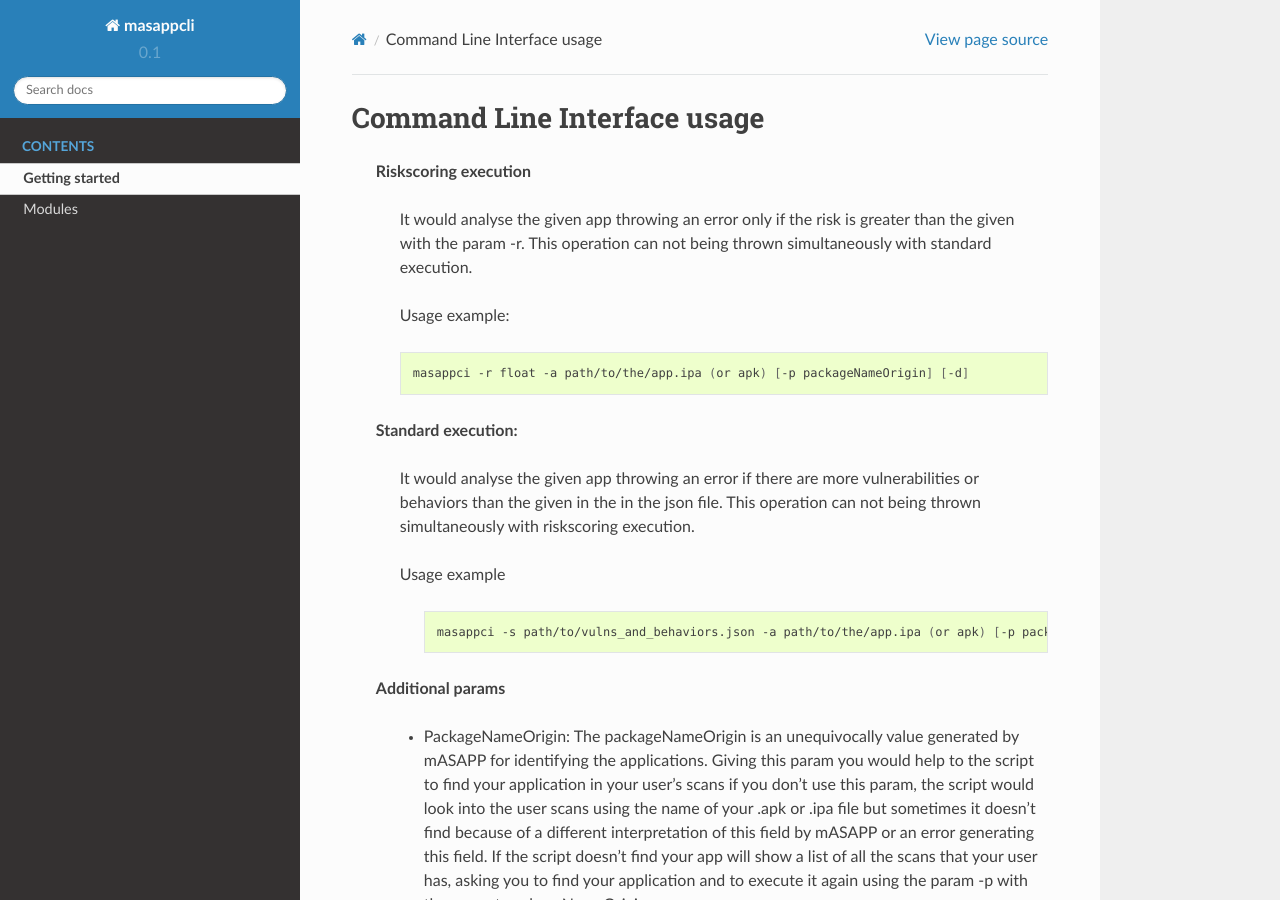
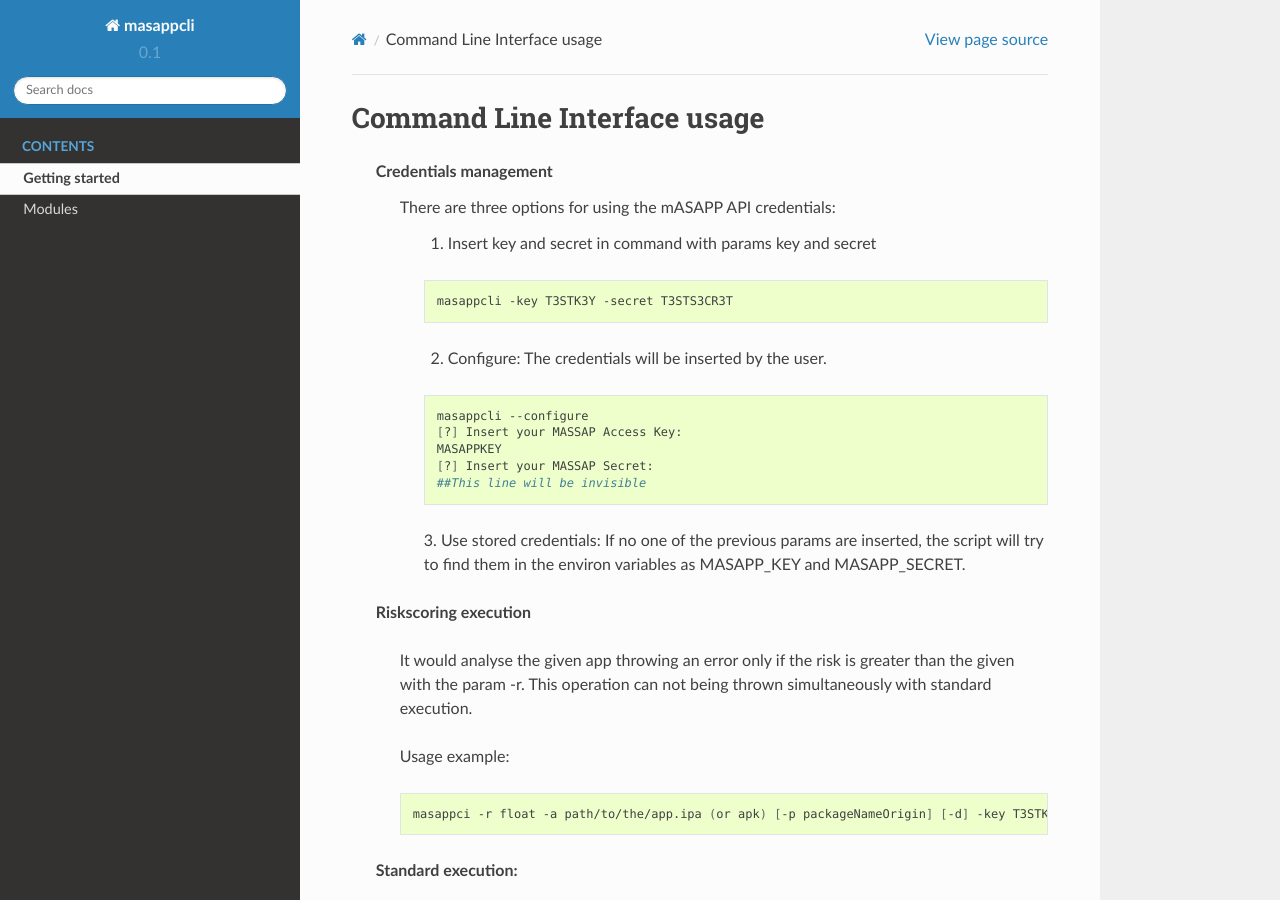
Before and after one commit to alopezna5/mASAPP_CI, a Sphinx documentation site: the page built from docs/source/getting_started.rst, in a window 1280 px wide and 900 px high. Built offline with Sphinx 7.4.7 and the Read the Docs theme 2.0.0, drawn with Linux system fonts in a browser that asks for light colours.

Commit message:
Updated usage

```diff
--- a/docs/source/getting_started.rst
+++ b/docs/source/getting_started.rst
@@ -1,5 +1,29 @@
 Command Line Interface usage
 =============================
+    **Credentials management**
+        There are three options for using the mASAPP API credentials:
+
+
+
+            1. Insert key and secret in command with params key and secret
+
+            .. code-block:: bash
+
+                masappcli -key T3STK3Y -secret T3STS3CR3T
+
+
+            2. Configure: The credentials will be inserted by the user.
+
+            .. code-block:: bash
+
+                masappcli --configure
+                [?] Insert your MASSAP Access Key:
+                MASAPPKEY
+                [?] Insert your MASSAP Secret:
+                ##This line will be invisible
+
+            3. Use stored credentials: If no one of the previous params are inserted, the script will try to find them
+            in the environ variables as MASAPP_KEY and MASAPP_SECRET.
 
 
     **Riskscoring execution**
@@ -11,7 +35,7 @@
 
         .. code-block:: bash
 
-            masappci -r float -a path/to/the/app.ipa (or apk) [-p packageNameOrigin] [-d]
+            masappci -r float -a path/to/the/app.ipa (or apk) [-p packageNameOrigin] [-d] -key T3STK3Y -secret T3STS3CR3T
 
 
     **Standard execution:**
@@ -23,7 +47,7 @@
 
          .. code-block:: bash
 
-            masappci -s path/to/vulns_and_behaviors.json -a path/to/the/app.ipa (or apk) [-p packageNameOrigin] [-d]
+            masappci -s path/to/vulns_and_behaviors.json -a path/to/the/app.ipa (or apk) [-p packageNameOrigin] [-d] -key T3STK3Y -secret T3STS3CR3T
 
 
     **Additional params**
```
